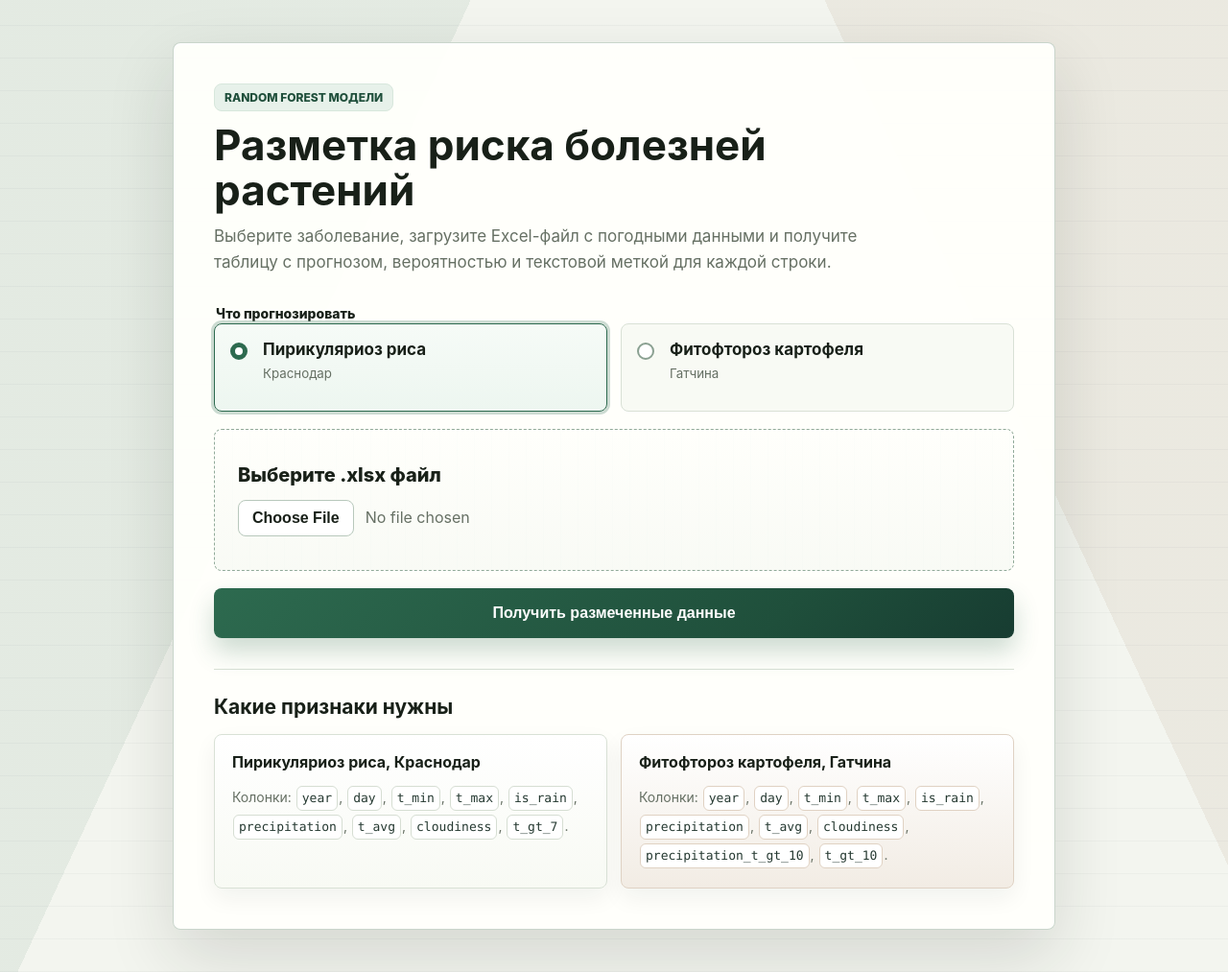
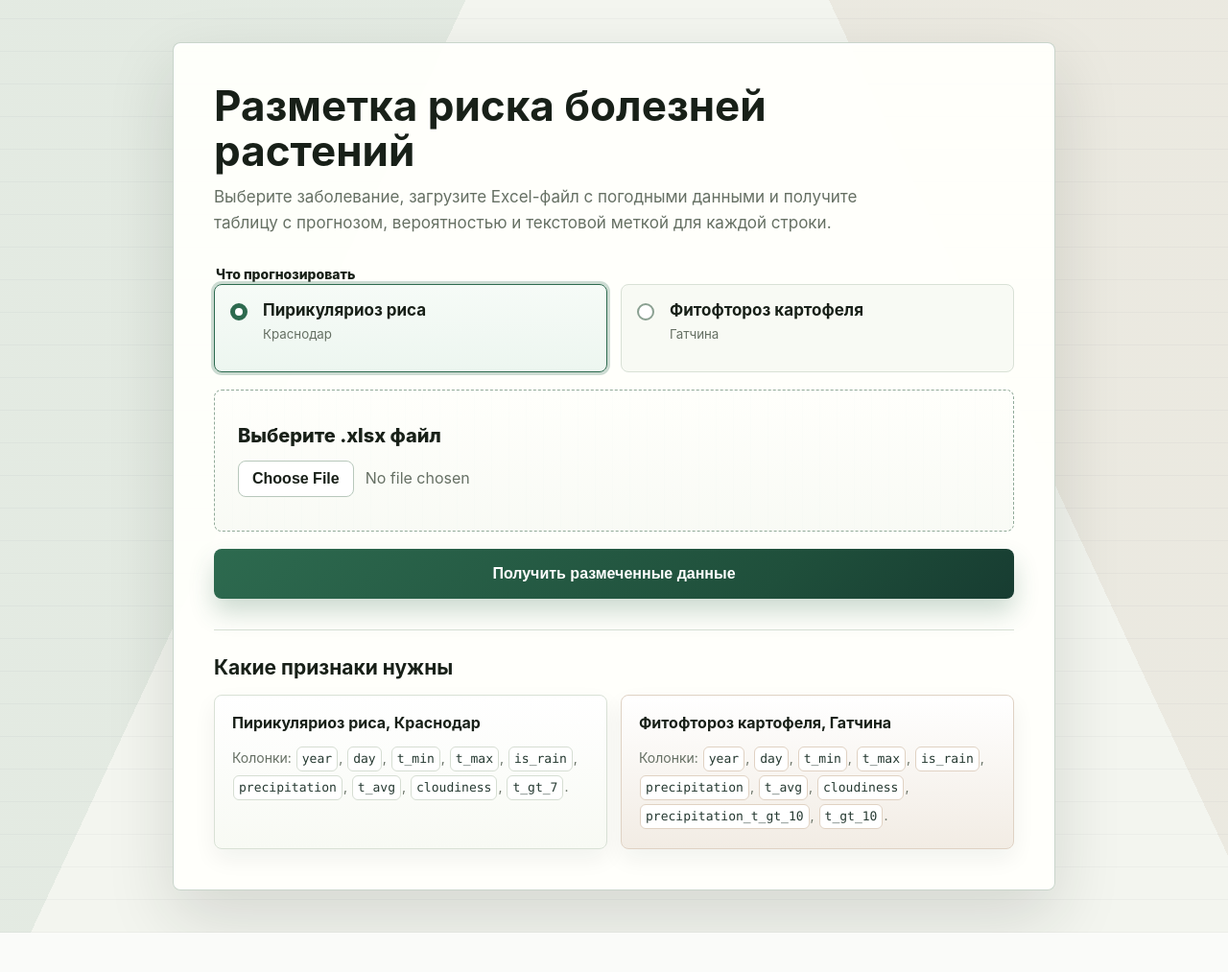
Before and after one commit to ncbx666/diploma-web-ui, a Python web app: template app/templates/index.html in a window 1280 px wide. Shown: the whole page at 96% size. After the commit the page ends 972 px from the top, so only its background shows below. Run offline with Jinja, Linux system fonts and the light colour scheme; the template is opened without the code that fills it, so the values that code supplies are empty.

Commit message:
Remove the model badge from the upload page
The top of the page should start directly with the accepted heading, so the decorative Random Forest label is removed without changing any other copy or workflow behavior.

Constraint: User requested removing only the top Random Forest text
Confidence: high
Scope-risk: narrow
Tested: compileall app
Tested: localhost health check
Tested: searched template and rendered HTML for removed phrase

```diff
--- a/app/templates/index.html
+++ b/app/templates/index.html
@@ -10,7 +10,6 @@
     <main class="page">
       <section class="workspace" aria-labelledby="title">
         <div class="intro">
-          <p class="eyebrow">Random Forest модели</p>
           <h1 id="title">Разметка риска болезней растений</h1>
           <p class="lead">Выберите заболевание, загрузите Excel-файл с погодными данными и получите таблицу с прогнозом, вероятностью и текстовой меткой для каждой строки.</p>
         </div>
```
